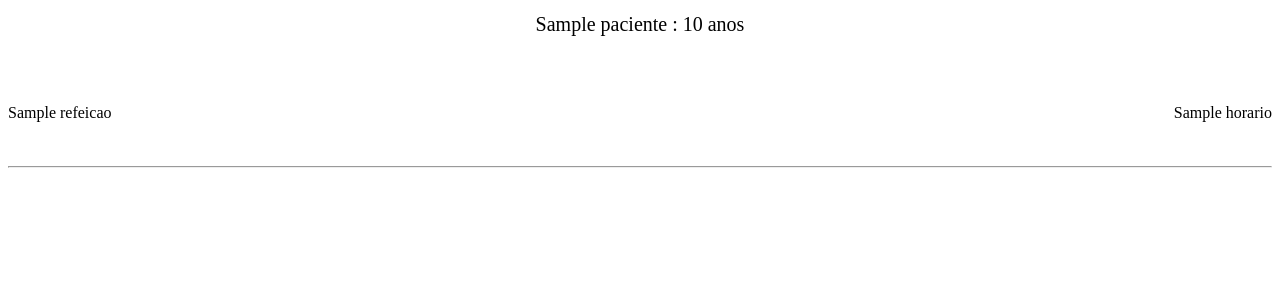
After one commit to evertongoncalo/NutriLab_App, a Django app: template plataforma/templates/pdf_template.html in a window 1280 px wide. The commit adds this page. Shown: the top 300 px of the page. Run offline with Django 3.2, Linux system fonts and the light colour scheme; the template is opened without the code that fills it: most values are stand-ins (such as "Sample title", 1, 10 or a date in 2020).

Commit message:
pdf generate added

```diff
--- a/nutrilab/settings.py
+++ b/nutrilab/settings.py
@@ -107,9 +107,9 @@ AUTH_PASSWORD_VALIDATORS = [
 # Internationalization
 # https://docs.djangoproject.com/en/4.2/topics/i18n/
 
-LANGUAGE_CODE = 'en-us'
+LANGUAGE_CODE = 'pt-PT'
 
-TIME_ZONE = 'UTC'
+TIME_ZONE = 'Europe/Lisbon'
 
 USE_I18N = True
 
--- /dev/null
+++ b/plataforma/templates/pdf_template.html
@@ -0,0 +1,73 @@
+{% load static %}
+<!DOCTYPE html>
+<html lang="en">
+<head>
+    <meta charset="UTF-8">
+    <meta name="viewport" content="width=device-width, initial-scale=1.0">
+    <title>Dieta: {{paciente.nome}} </title>
+    <style>
+        @page {
+            size: a4;
+	        background-image: url('media/opcao/logo_nutri_lab.png');
+            background-object-position: 0px 920px;
+            background-width: 200px;
+            background-height: 200px;
+            @frame content_frame {
+                left: 50pt;
+                width: 512pt;
+                top: 50pt;
+                height: 692pt;
+            }
+        }
+    </style>
+</head>
+<body>
+
+    <h1 style="font-size: 20px; font-weight: 500; text-align: center;">{{paciente.nome}} : {{paciente.idade}} anos</h1>
+        <br><br><br>
+
+
+    {% for i in refeicao %}
+
+    <div class="fundo-alimentar" >
+
+        <div class="refeicao">
+            <div class="head-refeicao">
+                <span>{{i.titulo}}</span>
+
+                <span style="float: right;">{{i.horario}}</span>
+
+            </div>
+
+            <div class="body-refeicao">
+                {% for o in opcao %}
+                    <div class="opcao">
+                        {% if o.refeicao == i %}
+                        <div class="row">
+                            <div class="col-md-2">
+                                <img width="200px" src="{{o.imagem.path}}">
+                            </div>
+
+                            <div class="col-md-10">
+                                {{o.descricao}}
+                            </div>
+
+                        </div>
+                        {% endif %}
+                    </div>
+                    <br>
+                {% endfor %}
+
+            </div>
+
+        </div>
+
+    </div>
+    <br>
+    <hr>
+    <br>
+
+    {% endfor %}
+
+</body>
+</html>
--- a/plataforma/templates/plano_alimentar.html
+++ b/plataforma/templates/plano_alimentar.html
@@ -36,9 +36,9 @@
         + Nova refeição
     </button>
 
-    <button type="button" class="btn btn-outline-primary">
+    <a href="{%url 'pdf' paciente.id %}"><button type="button" class="btn btn-outline-primary">
         Exportar refeição
-    </button>
+    </button></a>
     <br>
     <br>
     {% for i in refeicao %}
--- a/plataforma/urls.py
+++ b/plataforma/urls.py
@@ -17,5 +17,6 @@ urlpatterns = [
     path('plano_alimentar/<str:id>/', views.plano_alimentar, name="plano_alimentar"),
     path('refeicao/<str:id_paciente>/', views.refeicao, name="refeicao"),
     path('opcao/<str:id_paciente>/', views.opcao, name="opcao"),
+    path('gerarpdf/<str:id_paciente>/', views.pdf, name="pdf"),
     path('logout/', views.logout, name="sair"),
 ] + static(settings.MEDIA_URL, document_root=settings.MEDIA_ROOT)
```
Also changed, not shown: plataforma/views.py (+45 -2 lines), db.sqlite3, media/opcao/logo_nutri_lab.png (added), media/opcao/onda_certa57c5.jpg (added).
